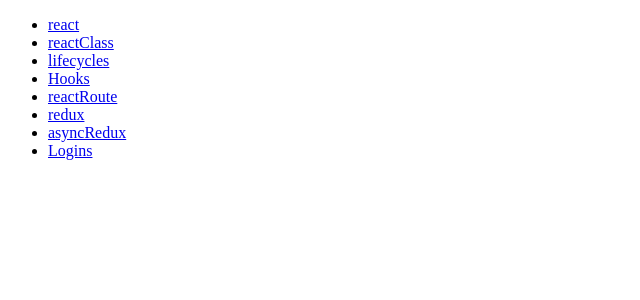
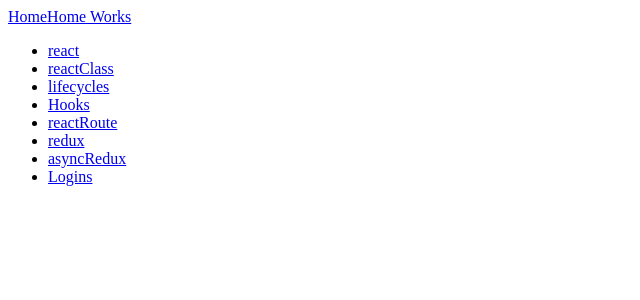
Before and after one commit to VitaliiKovalenko88/hw-react1, a React (Create React App) app: page /homeWorks in a window 1280 px wide. Shown: the top 300 px of the page, without its empty margins (0-640 px from the left). Built offline with nearby package versions, Linux system fonts and the light colour scheme.

Commit message:
add route for roject

```diff
--- a/src/App.js
+++ b/src/App.js
@@ -1,17 +1,24 @@
 import { Routes, Route } from "react-router-dom";
-// import { HomeWorkeFirst } from "pages/HomeWorkeFirst"
+import { NavLink } from "react-router-dom";
 import  HomeWorks  from "pages/HomeWorks";
-// import HomeWorkeSecond from "pages/HomeWorkSecond";
-import {HomeWorksList} from "components/hw_1/HomeWorksList";
+import { HomePage } from "pages/Home";
+import { WorkDetails } from "pages/WorkDetails";
 
 
 export const App = () => {
   return <div>
+    <header>
+      <nav>
+        <NavLink to="/">Home</NavLink>
+        <NavLink to="/homeWorks">Home Works</NavLink>
+      </nav>
+    </header>
     <Routes>
-      <Route path="/" element={<HomeWorks />} />
-      <Route path="/homeWorks" element={<HomeWorksList />} />
-      <Route path="/homeWorks/:worksId" element={<HomeWorksList/> } />
-      <Route path="*" element={<HomeWorks />} />
+      <Route path="/" element={<HomePage/>} />
+      <Route path="/homeWorks" element={<HomeWorks />} />
+      <Route path="/homeWorks/:worksId" element={<WorkDetails />} />
+
+      <Route path="*" element={<HomePage />} />
       </Routes>
   </div>
 }
--- /dev/null
+++ b/src/components/HomeWorksList.js
@@ -0,0 +1,16 @@
+import { Link } from "react-router-dom"
+
+export const HomeWorksList = ({ works }) => {
+  return <ul>
+    {works.map(({id, name}) => {
+      return (
+      <li key={id} >
+       <Link to={`${name}`}>
+         {name}
+       </Link>
+      </li>)
+
+})}
+  </ul>
+
+}
--- a/src/components/hw_1/HomeWorksList.js
+++ /dev/null
@@ -1,16 +0,0 @@
-import { Link } from "react-router-dom"
-import { getWorks } from "Data/homeWorksData"
-
-
-export const HomeWorksList = () => {
-  return <ul>
-    {getWorks().map(({id, name}) => {
-
-     return <li key={id} >
-        <Link to={`${id}`}>
-          {name}
-        </Link>
-      </li>
-})}
-  </ul>
-}
--- /dev/null
+++ b/src/pages/Home.js
@@ -0,0 +1,4 @@
+export const HomePage = () => {
+  return <>
+  <h1>Welcome to my home works</h1> </>
+ };
--- a/src/pages/HomeWorkSecond.js
+++ b/src/pages/HomeWorkSecond.js
@@ -1,10 +1,8 @@
 import React, { Component } from "react";
-import { Link } from "react-router-dom";
-
 export default class HomeWorkeSecond extends Component {
   render() {
     return <div>
-      <Link to="/hw-2">Feedback</Link>
+      <h1>Feedback</h1>
     </div>
   }
 }
--- a/src/pages/HomeWorks.js
+++ b/src/pages/HomeWorks.js
@@ -1,9 +1,13 @@
-import { Link } from "react-router-dom"
+import { HomeWorksList } from "components/HomeWorksList";
+import { getWorks } from "Data/homeWorksData";
 
-export default function HomeWorks  () {
+
+export default function HomeWorks() {
+  const works = getWorks();
+
   return (
-  <>
-      <Link to="/HomeWorks">Home Works</Link>
-      {/* <Link to="/hw-2">Home Worke 2</Link> */}
-  </>)
+  <main>
+      <HomeWorksList works={works} />
+
+  </main>)
 }
--- /dev/null
+++ b/src/pages/WorkDetails.js
@@ -0,0 +1,22 @@
+import { useParams } from "react-router-dom";
+// import { useState } from "react";
+import  {HomeWorkFirst}  from "./HomeWorkFirst";
+import HomeWorkeSecond from "./HomeWorkSecond";
+
+export const WorkDetails = ({value}) => {
+  const { worksId } = useParams();
+
+
+  return <main>
+    {worksId === 'react'
+      ?
+      <HomeWorkFirst />
+      :
+      null}
+   {worksId === "reactClass"
+    ?
+    <HomeWorkeSecond />
+: null}
+      </main>
+
+}
```
Also changed, not shown: src/pages/HomeWorkFirst.js (renamed from src/pages/HomeWorkeFirst.js, +4 -4 lines).
